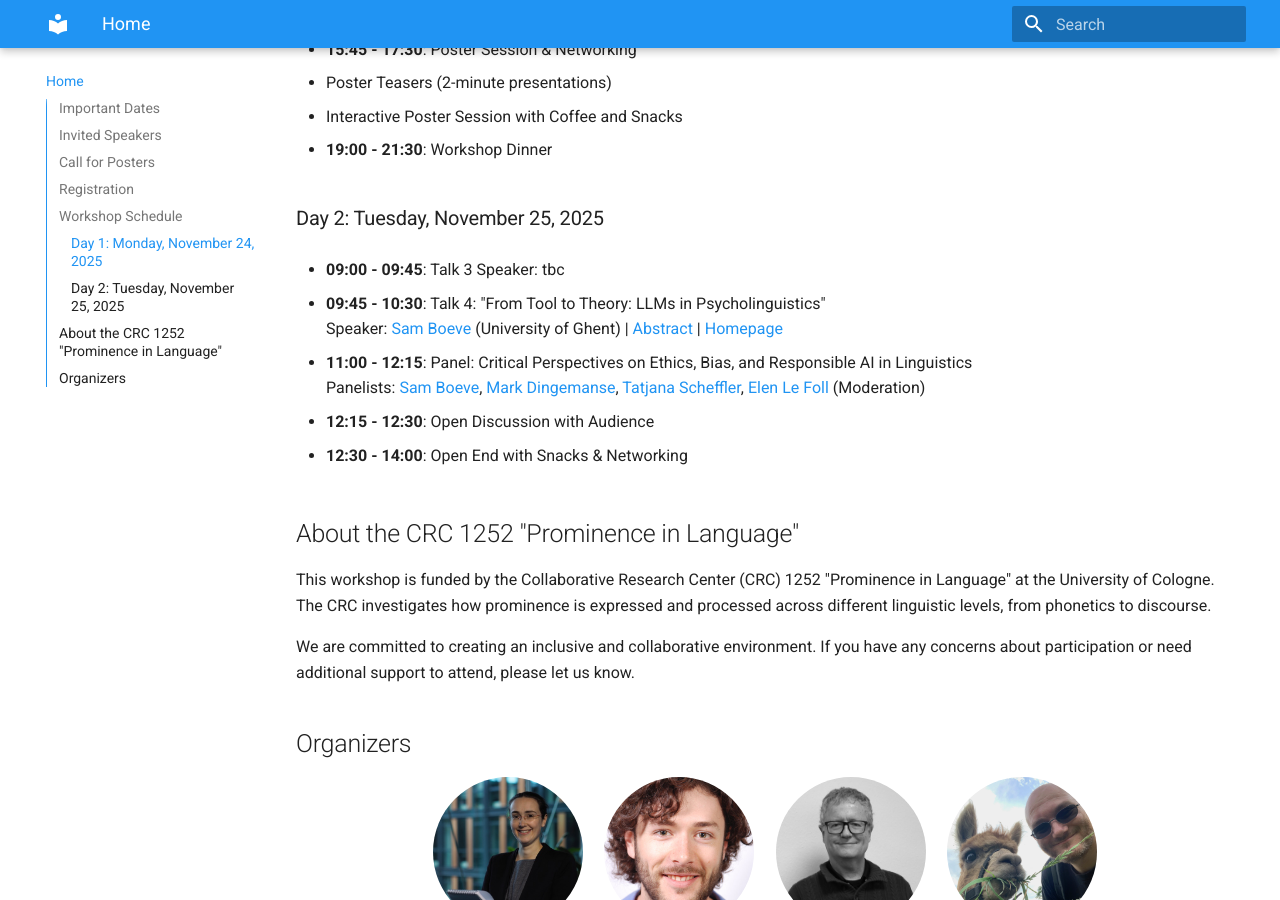
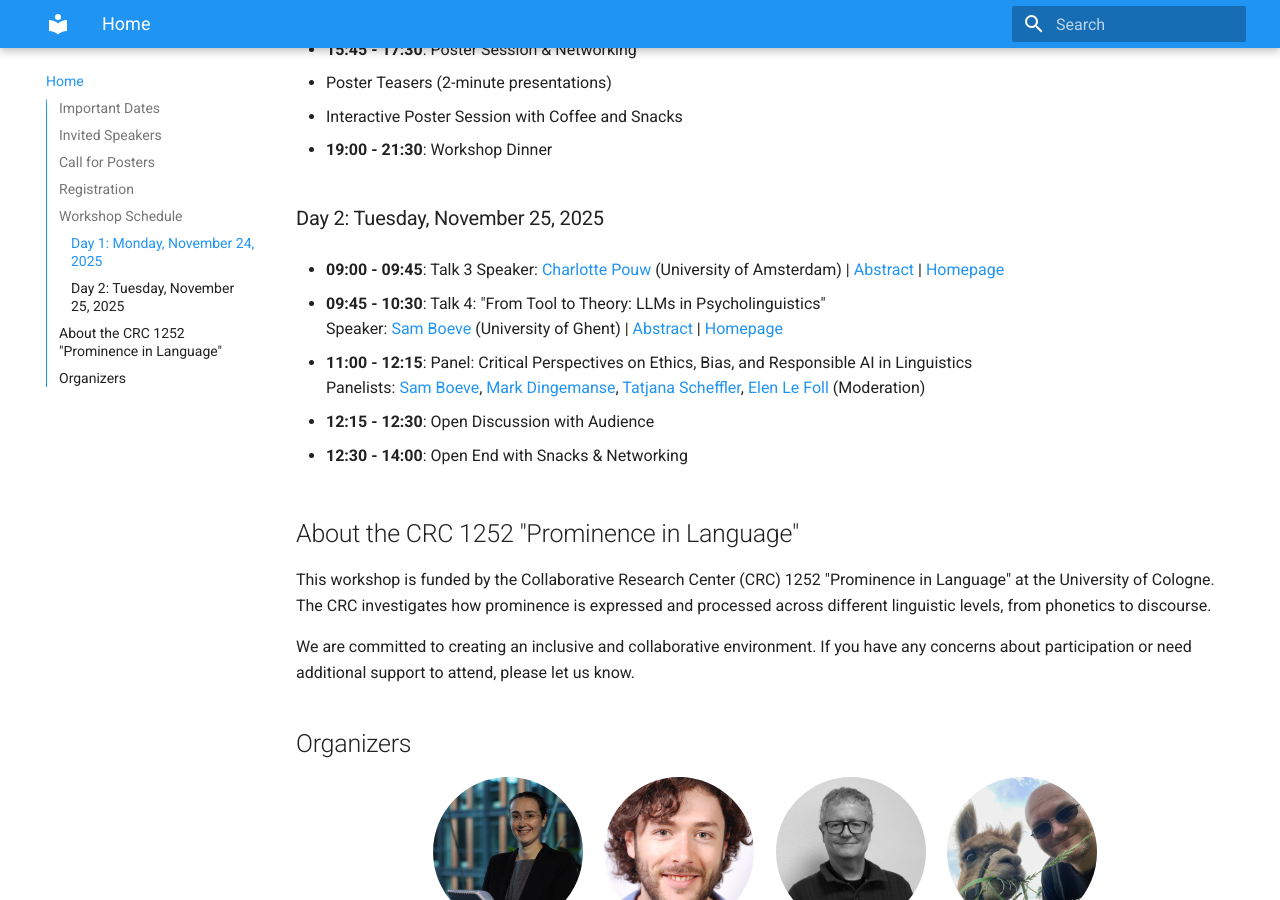
Before and after one commit to SFB1252/llm-workshop, an MkDocs documentation site: the page built from docs/index.md, in a window 1280 px wide and 900 px high, scrolled down 2828 px. Built offline with MkDocs 1.6.1 and Material for MkDocs 9.7.7, drawn with Linux system fonts in a browser that asks for light colours; some of the changed text lies outside the part shown.

Commit message:
charlotte

```diff
--- a/docs/index.md
+++ b/docs/index.md
@@ -29,8 +29,12 @@ Two important applications of LLMs include using LLMs as tools for linguistic re
     <p><strong>Mark Dingemanse</strong><br>Radboud University Nijmegen<br><a href="https://markdingemanse.net/">Homepage</a></p>
   </div>
   <div style="text-align: center;">
-    <img src="assets/Sam-Boeve-1966441941.jpg" alt="Sam Bovee" style="width: 150px; height: 150px; object-fit: cover; border-radius: 50%;">
-    <p><strong>Sam Bovee</strong><br>University of Ghent<br><a href="https://research.ugent.be/web/person/sam-boeve-0/en">Homepage</a></p>
+    <img src="assets/Sam-Boeve-1966441941.jpg" alt="Sam Boeve" style="width: 150px; height: 150px; object-fit: cover; border-radius: 50%;">
+    <p><strong>Sam Boeve</strong><br>University of Ghent<br><a href="https://research.ugent.be/web/person/sam-boeve-0/en">Homepage</a></p>
+  </div>
+  <div style="text-align: center;">
+    <img src="assets/illc-foto.jpg" alt="Charlotte Pouw" style="width: 150px; height: 150px; object-fit: cover; border-radius: 50%;">
+    <p><strong>Charlotte Pouw</strong><br>University of Amsterdam<br><a href="https://www.illc.uva.nl/People/Table/person/5440/Charlotte-Pouw">Homepage</a></p>
   </div>
 </div>
 
@@ -109,7 +113,8 @@ If you encounter any issues or need assistance, please contact: job.schepens@uni
 ### Day 2: Tuesday, November 25, 2025
 
 - **09:00 - 09:45**: Talk 3
-  Speaker: tbc
+  Speaker: <a href="https://www.illc.uva.nl/People/Table/person/5440/Charlotte-Pouw">Charlotte Pouw</a> (University of Amsterdam) |
+  <a href="speakers/charlotte-pouw">Abstract</a> | <a href="https://www.illc.uva.nl/People/Table/person/5440/Charlotte-Pouw">Homepage</a>
 
 - **09:45 - 10:30**: Talk 4: "From Tool to Theory: LLMs in Psycholinguistics"
   Speaker: <a href="https://research.ugent.be/web/person/sam-boeve-0/en">Sam Boeve</a> (University of Ghent) |
--- a/mkdocs.yml
+++ b/mkdocs.yml
@@ -9,6 +9,7 @@ nav:
     - "Sam Boeve": speakers/sam-boeve.md
     - "Tatjana Scheffler": speakers/tatjana-scheffler.md
     - "Mark Dingemanse": speakers/mark-dingemanse.md
+    - "Charlotte Pouw": speakers/charlotte-pouw.md
 
 theme:
   name: material
```
Also changed, not shown: README.md (+1 -0 lines), docs/speakers/charlotte-pouw.md (added, +13 -0 lines), docs/assets/illc-foto.jpg (added).
